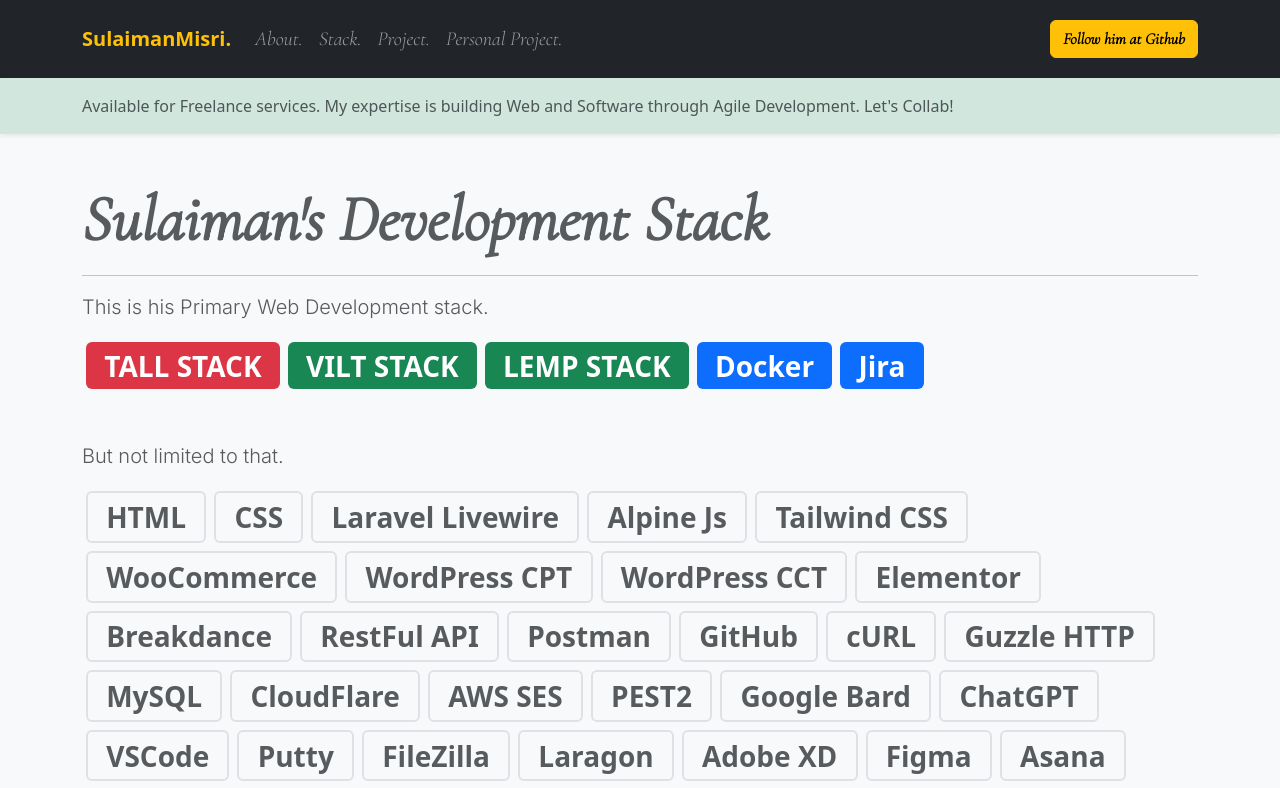
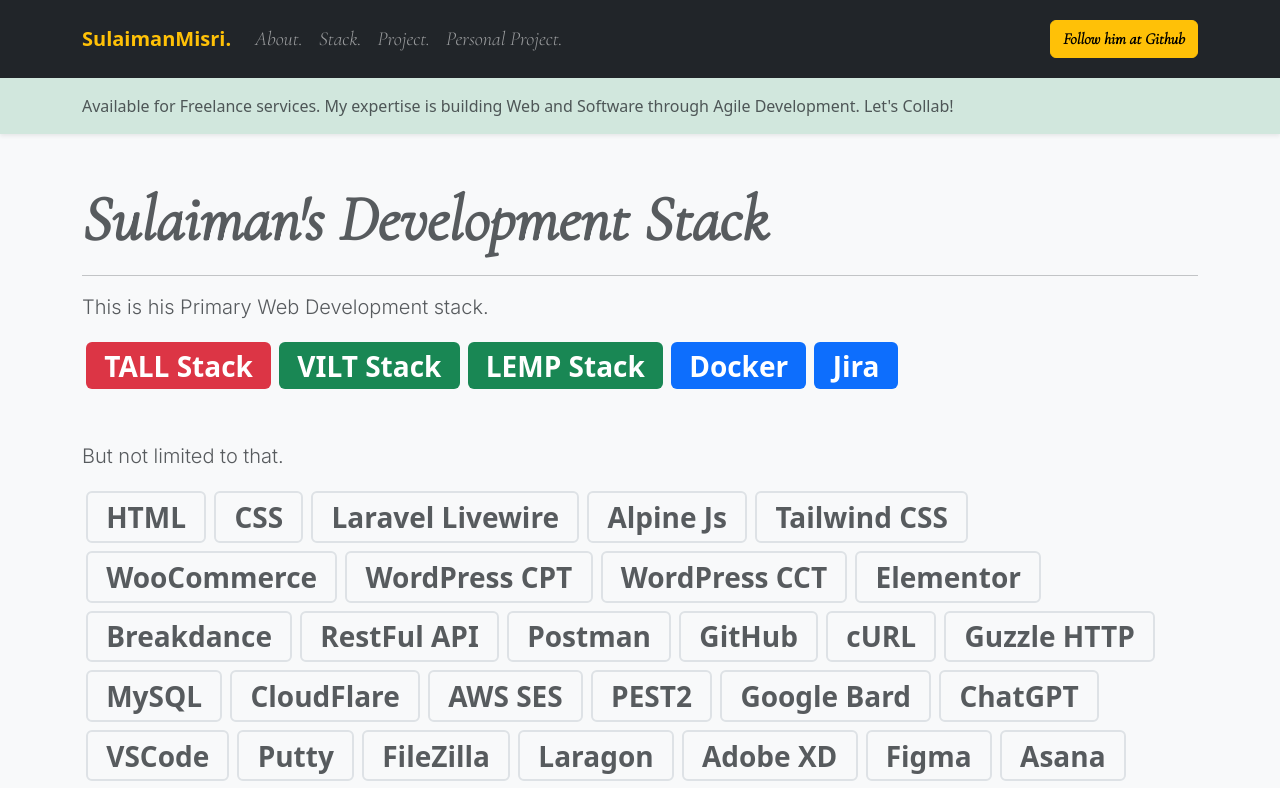
Before and after one commit to msulaimanmisri/sulaiman-profile, a Vue app: page /stack in a window 1280 px wide. Shown: the top 788 px of the page. Built offline with nearby package versions, Linux system fonts and the light colour scheme.

Commit message:
Update stack.vue

```diff
--- a/src/views/stack.vue
+++ b/src/views/stack.vue
@@ -15,9 +15,9 @@
                 </p>
 
                 <div class="">
-                    <span class="badge bg-danger fs-3 m-1">TALL STACK</span>
-                    <span class="badge bg-success fs-3 m-1">VILT STACK</span>
-                    <span class="badge bg-success fs-3 m-1">LEMP STACK</span>
+                    <span class="badge bg-danger fs-3 m-1">TALL Stack</span>
+                    <span class="badge bg-success fs-3 m-1">VILT Stack</span>
+                    <span class="badge bg-success fs-3 m-1">LEMP Stack</span>
                     <span class="badge bg-primary fs-3 m-1">Docker</span>
                     <span class="badge bg-primary fs-3 m-1">Jira</span>
                 </div>
```
